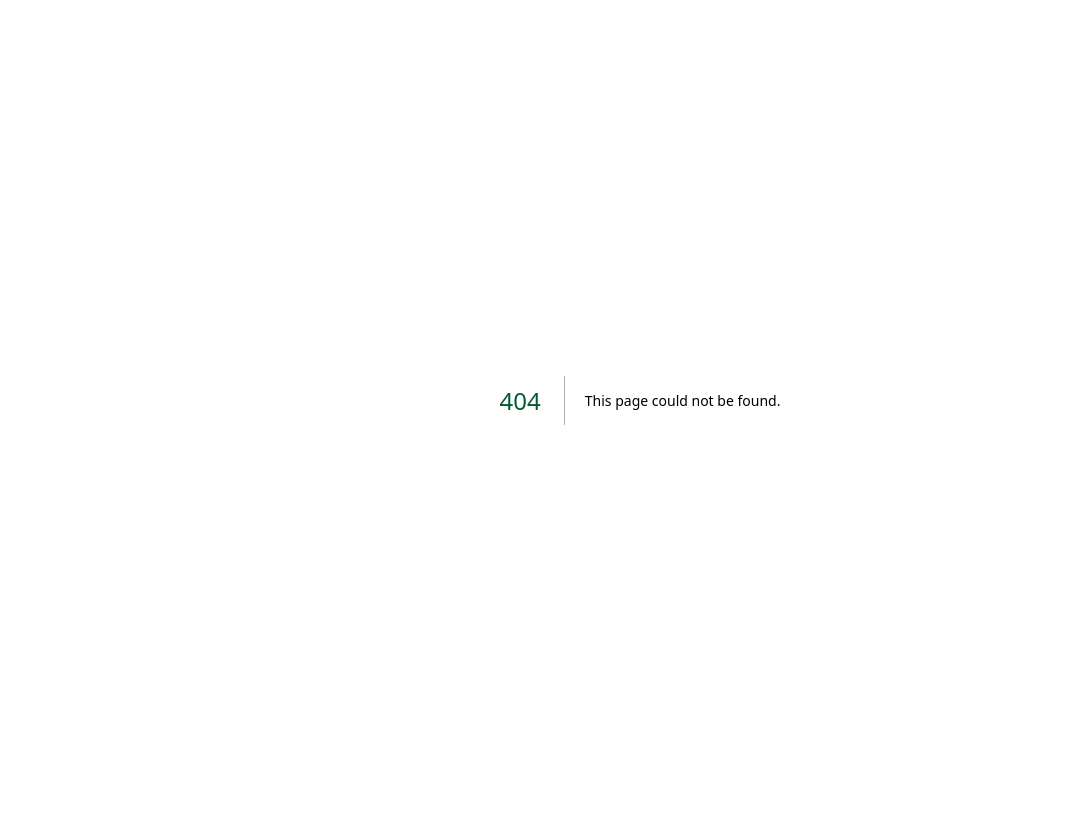
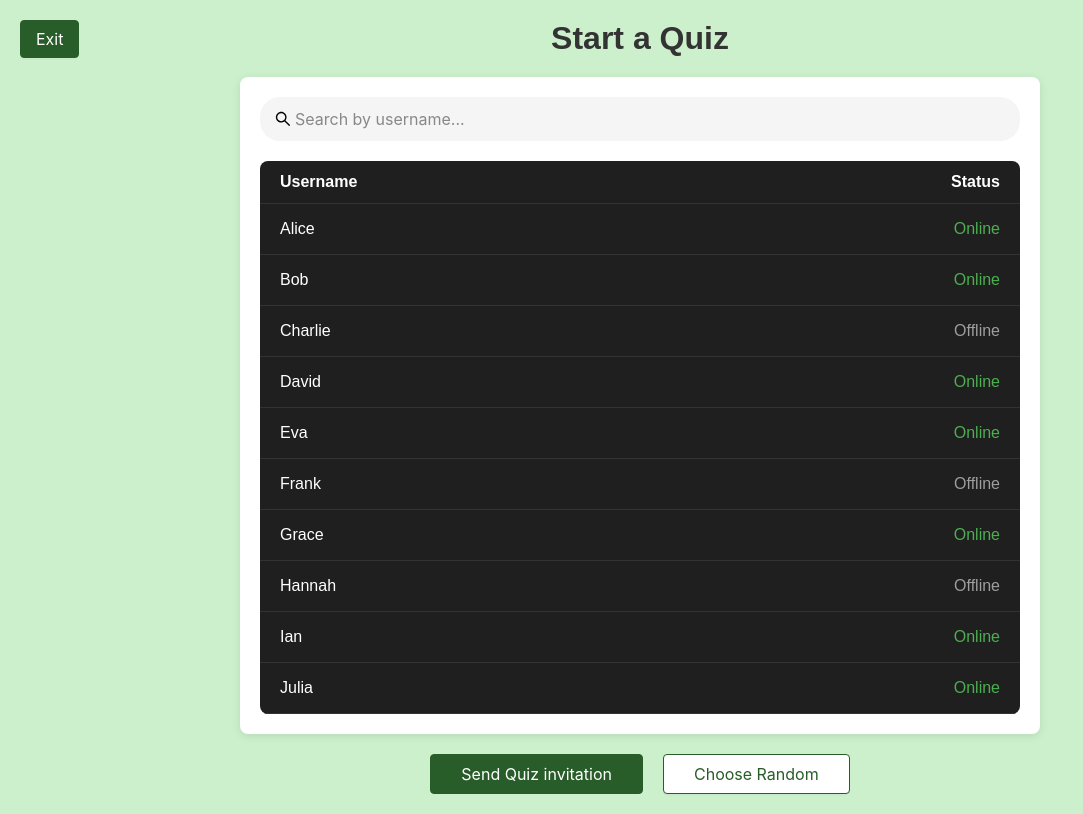
Before and after one commit to KlrShaK/MemoryDeck-Client, a Next.js app: page /decks/quiz/overview in a window 1280 px wide. Before the commit this address had no page. Shown: the whole page, without its empty margins (0-1083 px from the left). Built offline with nearby package versions, Linux system fonts and the light colour scheme; no server answers; what @ant-design/nextjs-registry would draw is missing.

Commit message:
user dashboard with api calls

```diff
--- /dev/null
+++ b/app/decks/quiz/overview/page.tsx
@@ -0,0 +1,255 @@
+"use client";
+
+import React, { useState, useEffect } from 'react';
+import { Input, Button, message } from 'antd';
+import { useRouter } from 'next/navigation';
+import { SearchOutlined } from '@ant-design/icons';
+import { useApi } from "@/hooks/useApi";
+import useLocalStorage from "@/hooks/useLocalStorage";
+import { User } from "@/types/user";
+
+interface UserWithStatus extends User {
+  status: string;
+}
+
+// Sample users for testing
+const sampleUsers: UserWithStatus[] = [
+  { id: "1", username: "Alice", name: "Alice Smith", status: "ONLINE", token: null },
+  { id: "2", username: "Bob", name: "Bob Johnson", status: "ONLINE", token: null },
+  { id: "3", username: "Charlie", name: "Charlie Brown", status: "OFFLINE", token: null },
+  { id: "4", username: "David", name: "David Miller", status: "ONLINE", token: null },
+  { id: "5", username: "Eva", name: "Eva Wilson", status: "ONLINE", token: null },
+  { id: "6", username: "Frank", name: "Frank Thomas", status: "OFFLINE", token: null },
+  { id: "7", username: "Grace", name: "Grace Lee", status: "ONLINE", token: null },
+  { id: "8", username: "Hannah", name: "Hannah Garcia", status: "OFFLINE", token: null },
+  { id: "9", username: "Ian", name: "Ian Roberts", status: "ONLINE", token: null },
+  { id: "10", username: "Julia", name: "Julia Chen", status: "ONLINE", token: null },
+];
+
+const QuizInvitePage: React.FC = () => {
+  const router = useRouter();
+  const apiService = useApi();
+  const [searchText, setSearchText] = useState<string>('');
+  const [users, setUsers] = useState<UserWithStatus[]>([]);
+  const [loading, setLoading] = useState<boolean>(true);
+  const [selectedUser, setSelectedUser] = useState<string | null>(null);
+  const { value: userId } = useLocalStorage<string>("user_id", "");
+
+  // Fetch users from API or use sample data
+  useEffect(() => {
+    const fetchUsers = async () => {
+      try {
+        // Try to fetch users from API
+        const fetchedUsers = await apiService.get<User[]>('/users');
+        const usersWithStatus = fetchedUsers.map(user => ({
+          ...user,
+          status: user.status || 'OFFLINE'
+        }));
+        setUsers(usersWithStatus);
+      } catch (error) {
+        console.error('Failed to fetch users from API, using sample data:', error);
+        // Use sample data if API call fails
+        setUsers(sampleUsers);
+        message.info('Using sample user data for testing');
+      } finally {
+        setLoading(false);
+      }
+    };
+
+    fetchUsers();
+  }, [apiService]);
+
+  const handleSendInvite = async () => {
+    if (!selectedUser) return;
+
+    try {
+      setLoading(true);
+      // Get the user ID of the selected user
+      const selectedUserObject = users.find(user => user.username === selectedUser);
+
+      if (!selectedUserObject || !selectedUserObject.id) {
+        message.error('Selected user not found');
+        return;
+      }
+
+      // API call
+      await apiService.post('/invitations', {
+        fromUserId: userId,
+        toUserId: selectedUserObject.id,
+        timeLimit: 60, // Default time limit in seconds
+        isAccepted: false
+      });
+
+      message.success(`Invitation sent to ${selectedUser}!`);
+      router.push('/decks');
+    } catch (error) {
+      console.error('Error sending invitation:', error);
+      message.error('Failed to send invitation. Please try again.');
+    } finally {
+      setLoading(false);
+    }
+  };
+
+  const handleChooseRandom = () => {
+    const onlineUsers = users.filter(user =>
+      user.status === 'ONLINE' && user.id?.toString() !== userId
+    );
+
+    if (onlineUsers.length > 0) {
+      const randomIndex = Math.floor(Math.random() * onlineUsers.length);
+      const randomUser = onlineUsers[randomIndex];
+      setSelectedUser(randomUser.username || null);
+    } else {
+      message.info('No other online users available');
+    }
+  };
+
+  const handleExit = () => {
+    router.push('/decks');
+  };
+
+  const filteredUsers = users.filter(user =>
+    user.id?.toString() !== userId &&
+    (user.username?.toLowerCase() || "").includes(searchText.toLowerCase())
+  );
+
+  return (
+    <div style={{
+      backgroundColor: '#ccf0cc',
+      minHeight: '100vh',
+      padding: '20px',
+      display: 'flex',
+      flexDirection: 'column',
+      alignItems: 'center'
+    }}>
+      <h1 style={{ textAlign: 'center', marginBottom: '20px', color: '#333' }}>
+        Start a Quiz
+      </h1>
+
+      <div style={{ position: 'absolute', top: '20px', left: '20px' }}>
+        <Button
+          onClick={handleExit}
+          style={{
+            backgroundColor: '#285c28',
+            borderColor: '#285c28',
+            color: 'white',
+            borderRadius: '4px'
+          }}
+        >
+          Exit
+        </Button>
+      </div>
+
+      <div style={{
+        backgroundColor: 'white',
+        borderRadius: '8px',
+        padding: '20px',
+        width: '80%',
+        maxWidth: '800px',
+        boxShadow: '0 2px 8px rgba(0,0,0,0.1)',
+        overflow: 'hidden'
+      }}>
+        <Input
+          placeholder="Search by username..."
+          prefix={<SearchOutlined />}
+          value={searchText}
+          onChange={(e) => setSearchText(e.target.value)}
+          style={{
+            marginBottom: '20px',
+            color: 'black',
+            background: '#f5f5f5',
+            borderRadius: '20px',
+            padding: '10px 15px',
+            border: 'none'
+          }}
+        />
+
+        <div style={{ background: '#1f1f1f', borderRadius: '8px', overflow: 'hidden' }}>
+          {/* Header */}
+          <div style={{
+            display: 'flex',
+            padding: '12px 20px',
+            borderBottom: '1px solid #333',
+            fontWeight: 'bold',
+            color: 'white'
+          }}>
+            <div style={{ flex: 1 }}>Username</div>
+            <div style={{ width: '100px', textAlign: 'right' }}>Status</div>
+          </div>
+
+          {/* User List */}
+          {loading ? (
+            <div style={{ padding: '20px', textAlign: 'center', color: 'white' }}>Loading users...</div>
+          ) : filteredUsers.length === 0 ? (
+            <div style={{ padding: '20px', textAlign: 'center', color: 'white' }}>No users found</div>
+          ) : (
+            filteredUsers.map(user => (
+              <div
+                key={user.id}
+                onClick={() => setSelectedUser(user.username || null)}
+                style={{
+                  display: 'flex',
+                  padding: '16px 20px',
+                  borderBottom: '1px solid #333',
+                  cursor: 'pointer',
+                  color: 'white',
+                  backgroundColor: selectedUser === user.username ? '#2a4d2a' : 'transparent',
+                  transition: 'background-color 0.2s'
+                }}
+              >
+                <div style={{ flex: 1 }}>{user.username}</div>
+                <div
+                  style={{
+                    width: '100px',
+                    textAlign: 'right',
+                    color: user.status === 'ONLINE' ? '#4CAF50' : '#9e9e9e'
+                  }}
+                >
+                  {user.status === 'ONLINE' ? 'Online' : 'Offline'}
+                </div>
+              </div>
+            ))
+          )}
+        </div>
+      </div>
+
+      <div style={{
+        display: 'flex',
+        justifyContent: 'center',
+        marginTop: '20px',
+        gap: '20px'
+      }}>
+        <Button
+          onClick={handleSendInvite}
+          disabled={!selectedUser || loading}
+          style={{
+            backgroundColor: '#285c28',
+            borderColor: '#285c28',
+            color: 'white',
+            padding: '0 30px',
+            height: '40px',
+            borderRadius: '4px'
+          }}
+        >
+          Send Quiz invitation
+        </Button>
+        <Button
+          onClick={handleChooseRandom}
+          disabled={loading}
+          style={{
+            backgroundColor: 'white',
+            borderColor: '#285c28',
+            color: '#285c28',
+            padding: '0 30px',
+            height: '40px',
+            borderRadius: '4px'
+          }}
+        >
+          Choose Random
+        </Button>
+      </div>
+    </div>
+  );
+};
+
+export default QuizInvitePage;
```
